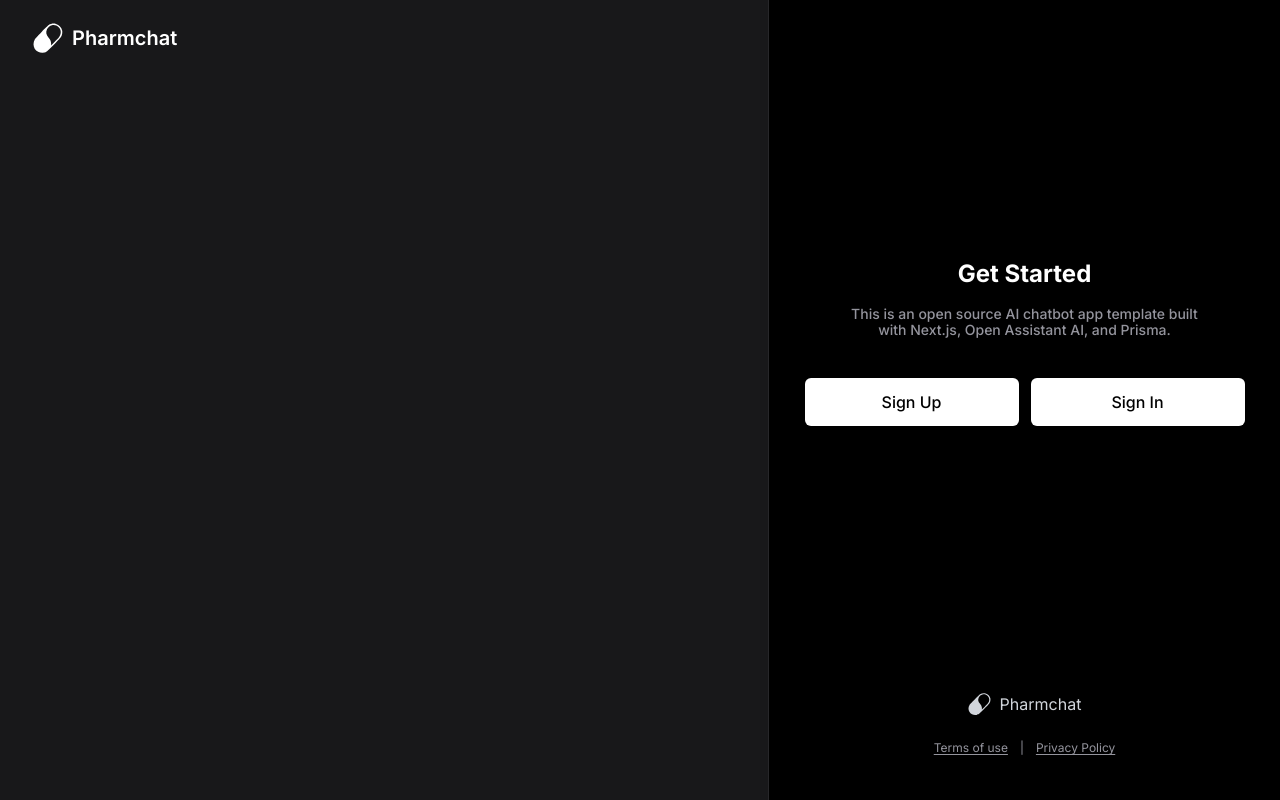
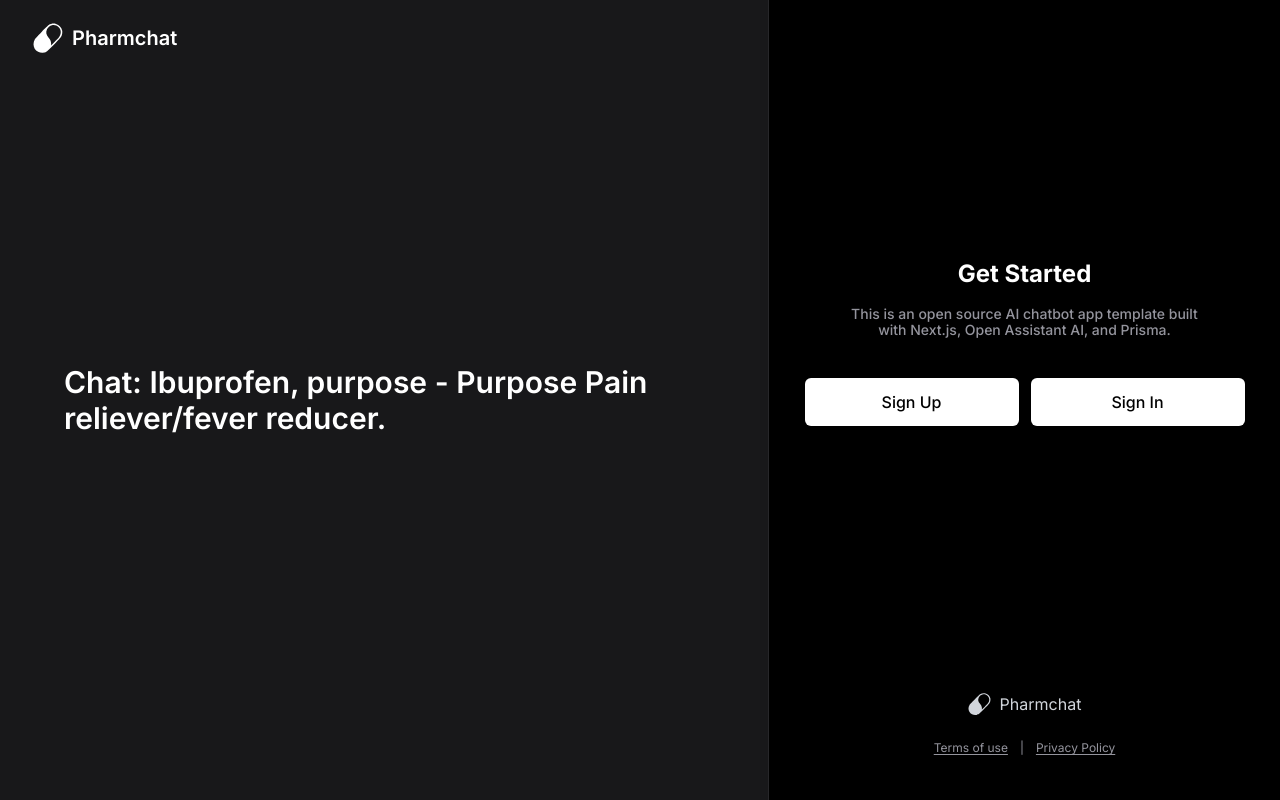
Before and after one commit to Yevhenbk/pharmchat, a Next.js app: page / in a window 1280 px wide. Built offline with nearby package versions, Linux system fonts and the light colour scheme; no server answers.

Commit message:
add content rotator

```diff
--- a/src/components/ChatView.tsx
+++ b/src/components/ChatView.tsx
@@ -29,7 +29,7 @@ const ChatView: FC<ChatViewProps> = ({children, user}) => {
             </h2>
             {children}
           </div>
-          <div className="w-full max-w-[440px] flex flex-col pb-8 border-[1px] border-[#27272a] border-b-0
+          <div className="w-full max-w-[440px] flex flex-col pb-8
           md:rounded-md fixed bottom-0 bg-black z-[9]">
             <div className="w-full flex items-center justify-center">
               <FaGripLines  className="text-md text-gray-500 mt-2" />
--- /dev/null
+++ b/src/components/ContentRotator.tsx
@@ -0,0 +1,41 @@
+"use client"
+
+import React, { useState, useEffect, FC } from "react"
+import StreamingContent from "./StreamingContent"
+
+// use dynamic?
+
+const ContentRotator: FC = () => {
+  const contents: string[] = [
+    "Ask AI: Can fever-reducing medications prevent febrile seizures?",
+    "Chat: Ibuprofen, purpose - Purpose Pain reliever/fever reducer.",
+    "Ask AI: What are the symptoms of anxiety?",
+    "Chat: Metoprolol, indications and usage - INDICATIONS AND USAGE Hypertension Metoprolol tartrate tablets, USP are indicated for the treatment of hypertension.",
+    "Ask AI: Can depression affect physical health?",
+    "Chat: Acetaminophen, ask doctor - Ask a doctor before use if you have liver disease."
+  ]
+  const [currentContentIndex, setCurrentContentIndex] = useState<number>(0)
+
+  const updateContentIndex = () => {
+    const newIndex = Math.floor(Math.random() * contents.length)
+    setCurrentContentIndex(newIndex)
+  }
+
+  useEffect(() => {
+    updateContentIndex()
+
+    const handleReload = () => {
+      updateContentIndex()
+    }
+
+    window.addEventListener("beforeunload", handleReload)
+
+    return () => {
+      window.removeEventListener("beforeunload", handleReload)
+    }
+  }, [])
+
+  return <StreamingContent content={contents[currentContentIndex]} />
+}
+
+export default ContentRotator
--- a/src/components/ViewWrapper.tsx
+++ b/src/components/ViewWrapper.tsx
@@ -1,4 +1,5 @@
 import { FC, ReactNode } from "react"
+import ContentRotator from "./ContentRotator"
 import Image from "next/image"
 import Link from "next/link"
 import logo from "../../public/logo.svg"
@@ -22,6 +23,13 @@ const ViewWrapper: FC<ViewWrapperProps> = ({children}) => {
             </p>
           </Link>
         </nav>
+        <div className="flex justify-center items-center">
+          <div className="flex flex-col gap-4 text-white items-start justify-center text-start">
+            <h1 className="font-semibold text-3xl max-w-[40rem] w-[640px]">
+              <ContentRotator />
+            </h1>
+          </div>
+        </div>
       </div>
       {children}
     </main>
```
